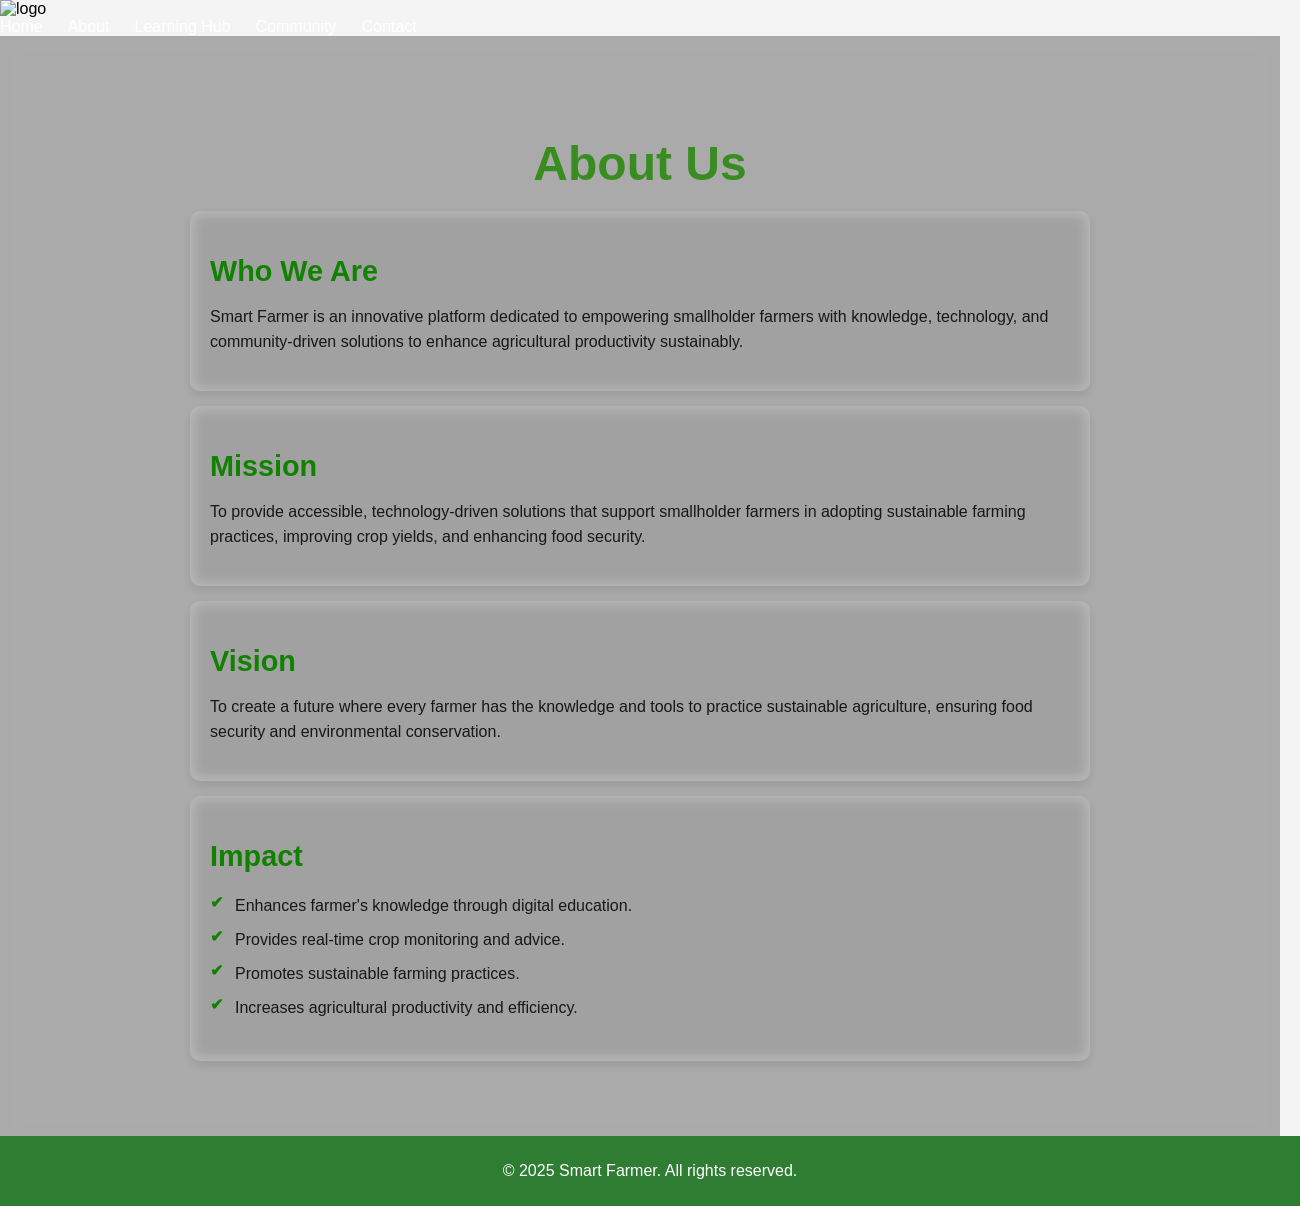
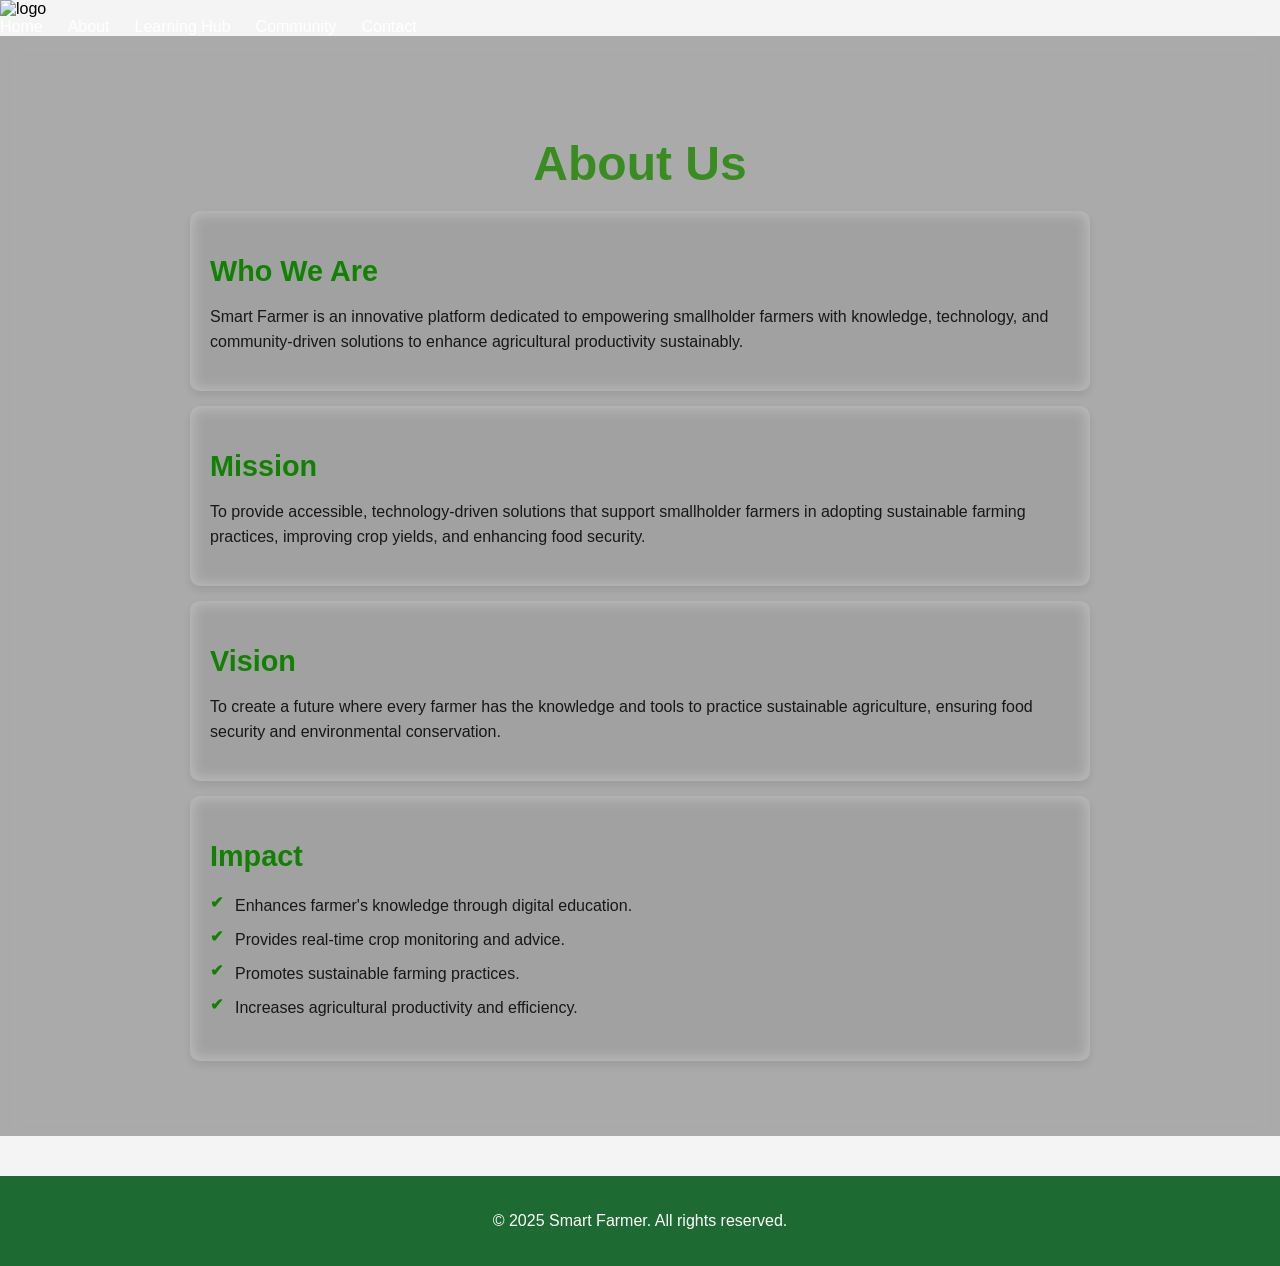

Footer: standardize footer styling across site to match crops page

--- a/styles/about.css
+++ b/styles/about.css
@@ -176,11 +176,9 @@ nav {
 
 /* Footer styling */
 footer {
-    background: #2e7d32;
+    background: #1E6A33;
     color: white;
     text-align: center;
-    padding: 10px;
-    position: relative;
-    bottom: 0;
-    width: 100%;
+    padding: 20px;
+    margin-top: 40px;
 }
